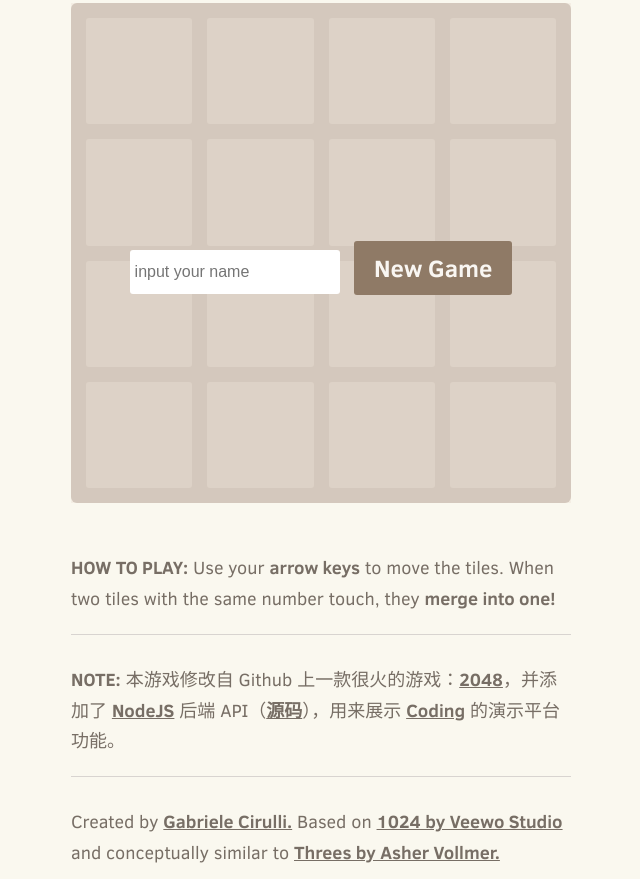
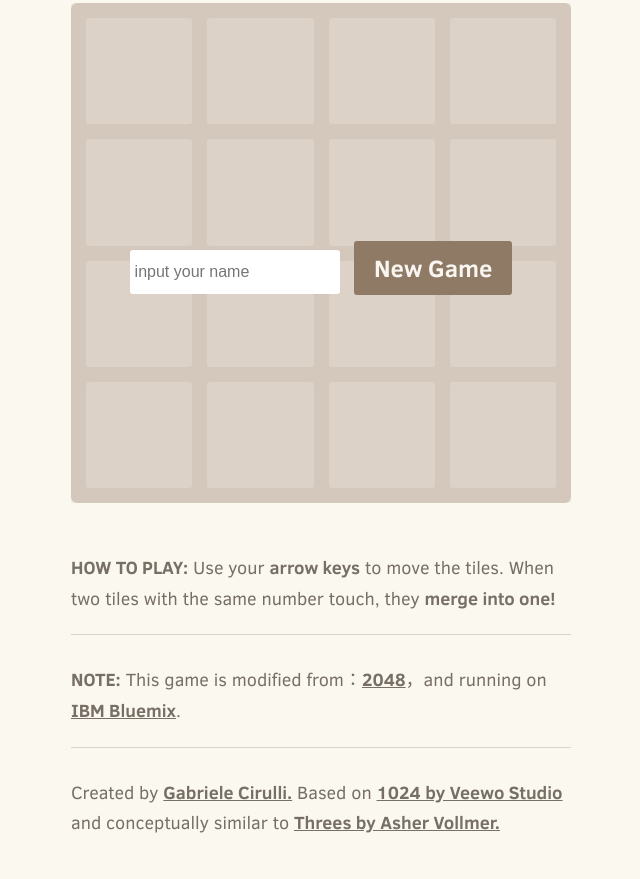
Before and after one commit to xiuleiyy/2048-on-Bluemix, a website: page public/index.html in a window 1280 px wide. Shown: the part 271-1150 px from the top of the page, without its empty margins (169-809 px from the left). After the commit the page ends 1120 px from the top, so only its background shows below. Drawn offline with Linux system fonts and the light colour scheme; no server answers.

Commit message:
Update index.html
modify for bluemix

```diff
--- a/public/index.html
+++ b/public/index.html
@@ -86,7 +86,7 @@
       </p>
       <hr>
       <p>
-      <strong class="important">Note:</strong> 本游戏修改自 Github 上一款很火的游戏：<a href="https://github.com/gabrielecirulli/2048" target="_blank">2048</a>，并添加了 <a href="http://nodejs.org" target="_blank">NodeJS</a> 后端 API（<a href="http://coding.net/u/demo/p/node-2048" target="_blank">源码</a>），用来展示 <a href="http://coding.net" target="_blank">Coding</a> 的演示平台功能。
+      <strong class="important">Note:</strong> This game is modified from：<a href="https://github.com/gabrielecirulli/2048" target="_blank">2048</a>，and running on <a href="http://www.bluemix.net" target="_blank">IBM Bluemix</a>.
       <hr>
       <p>
       Created by <a href="http://gabrielecirulli.com" target="_blank">Gabriele Cirulli.</a> Based on <a href="https://itunes.apple.com/us/app/1024!/id823499224" target="_blank">1024 by Veewo Studio</a> and conceptually similar to <a href="http://asherv.com/threes/" target="_blank">Threes by Asher Vollmer.</a>
```
